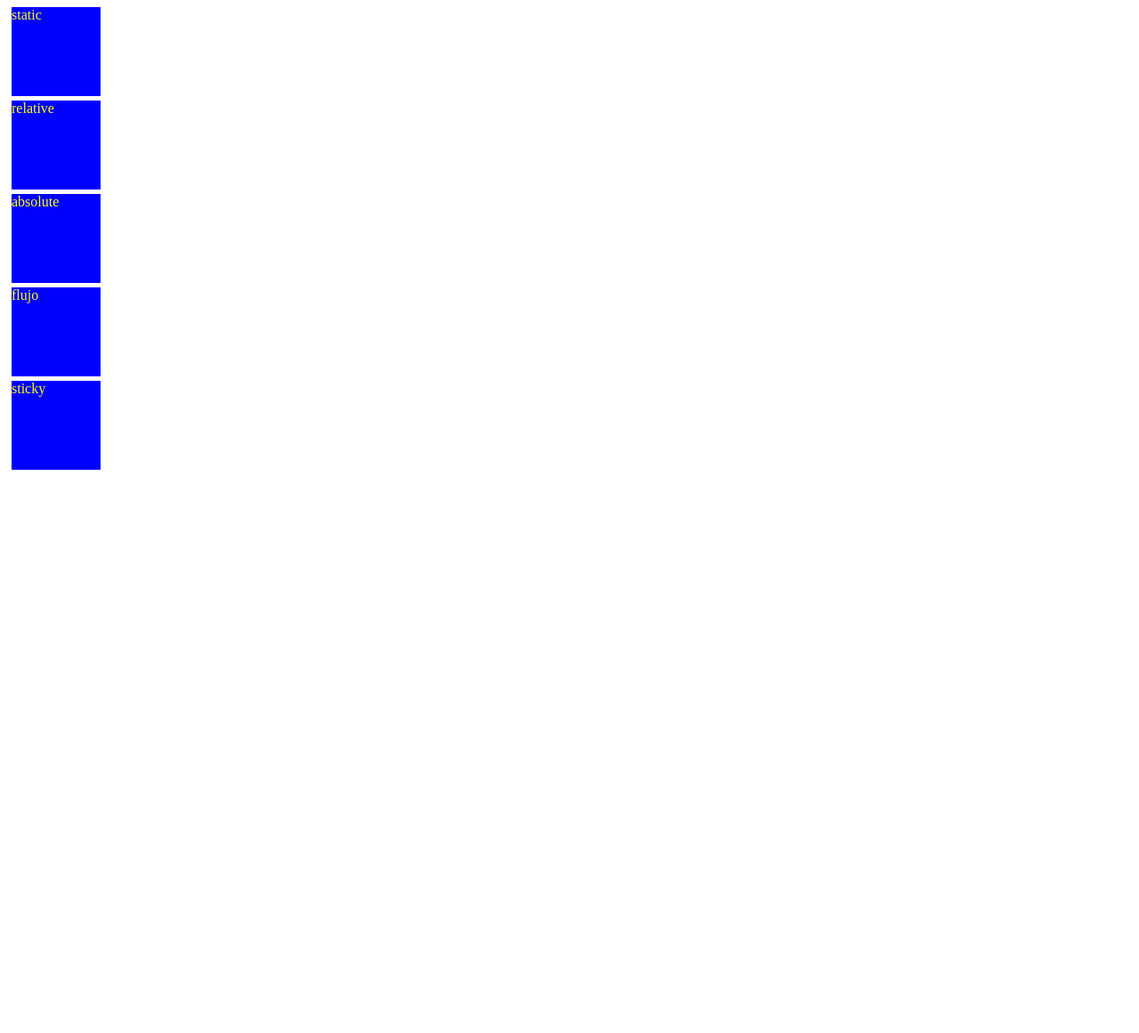
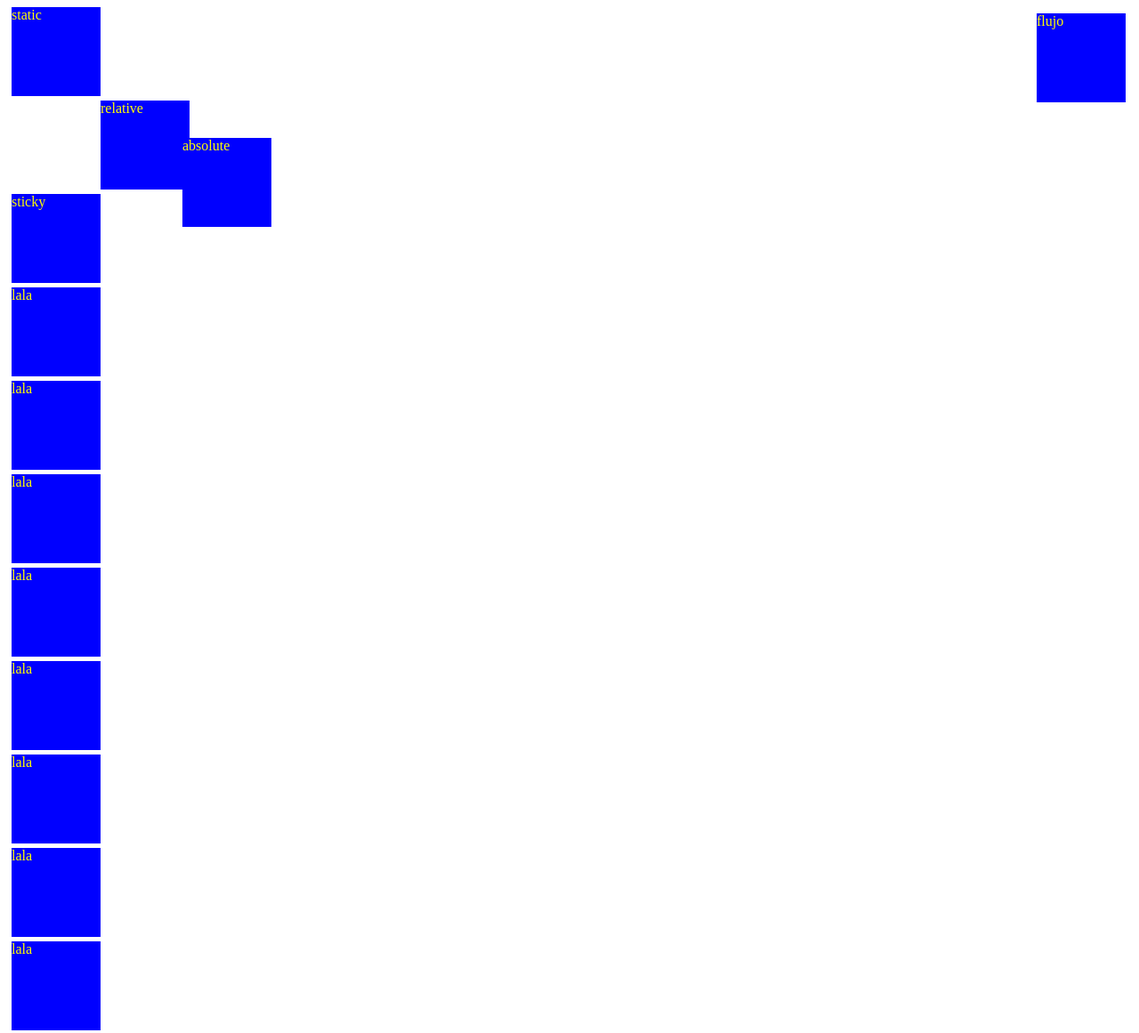
Before and after one commit to joserobcr/Practicas, a plain HTML site: page Parcial1/Position/PruebaPosition.html in a window 1280 px wide. Shown: the whole page at 89% size. Before the commit the page ends 800 px from the top, so only its background shows below. Drawn offline with Linux system fonts and the light colour scheme.

Commit message:
se arreglo el problema que tenia el codigo

```diff
--- a/Parcial1/Position/PruebaPosition.html
+++ b/Parcial1/Position/PruebaPosition.html
@@ -33,10 +33,18 @@
         </style>
     </head>
     <body>
-        <div class="caja" id:´caja1´>static</div>
-        <div class="caja" id:´caja2´>relative</div>
-        <div class="caja" id:´caja3´>absolute</div>
-        <div class="caja" id:´caja4´>flujo</div>
-        <div class="caja" id:´caja5´>sticky</div>
+        <div class="caja" id='caja1'>static</div>
+        <div class="caja" id='caja2'>relative</div>
+        <div class="caja" id='caja3'>absolute</div>
+        <div class="caja" id='caja4'>flujo</div>
+        <div class="caja" id='caja5'>sticky</div>
+        <div class="caja">lala</div>
+        <div class="caja">lala</div>
+        <div class="caja">lala</div>
+        <div class="caja">lala</div>
+        <div class="caja">lala</div>
+        <div class="caja">lala</div>
+        <div class="caja">lala</div>
+        <div class="caja">lala</div>
     </body>
 </html>
```
